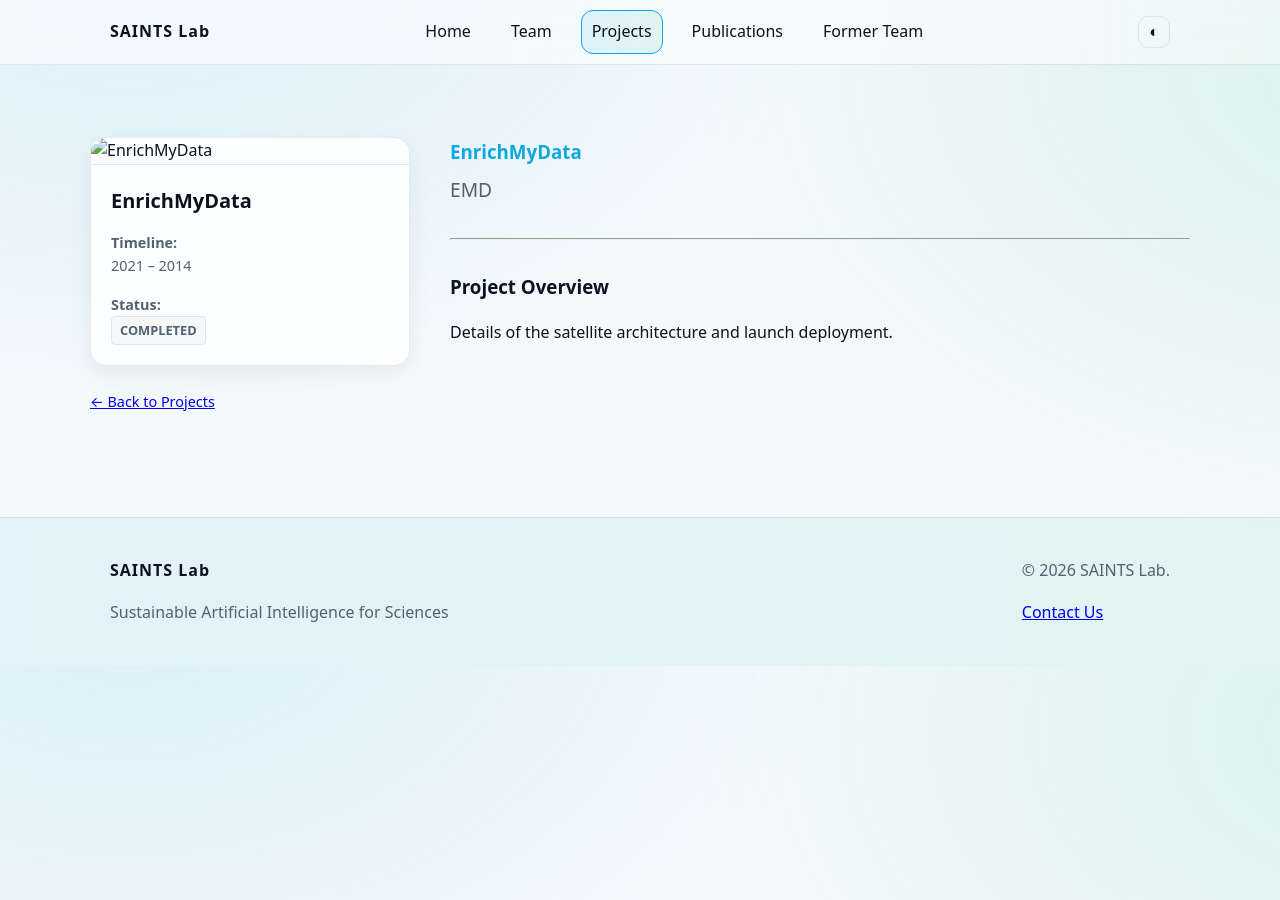
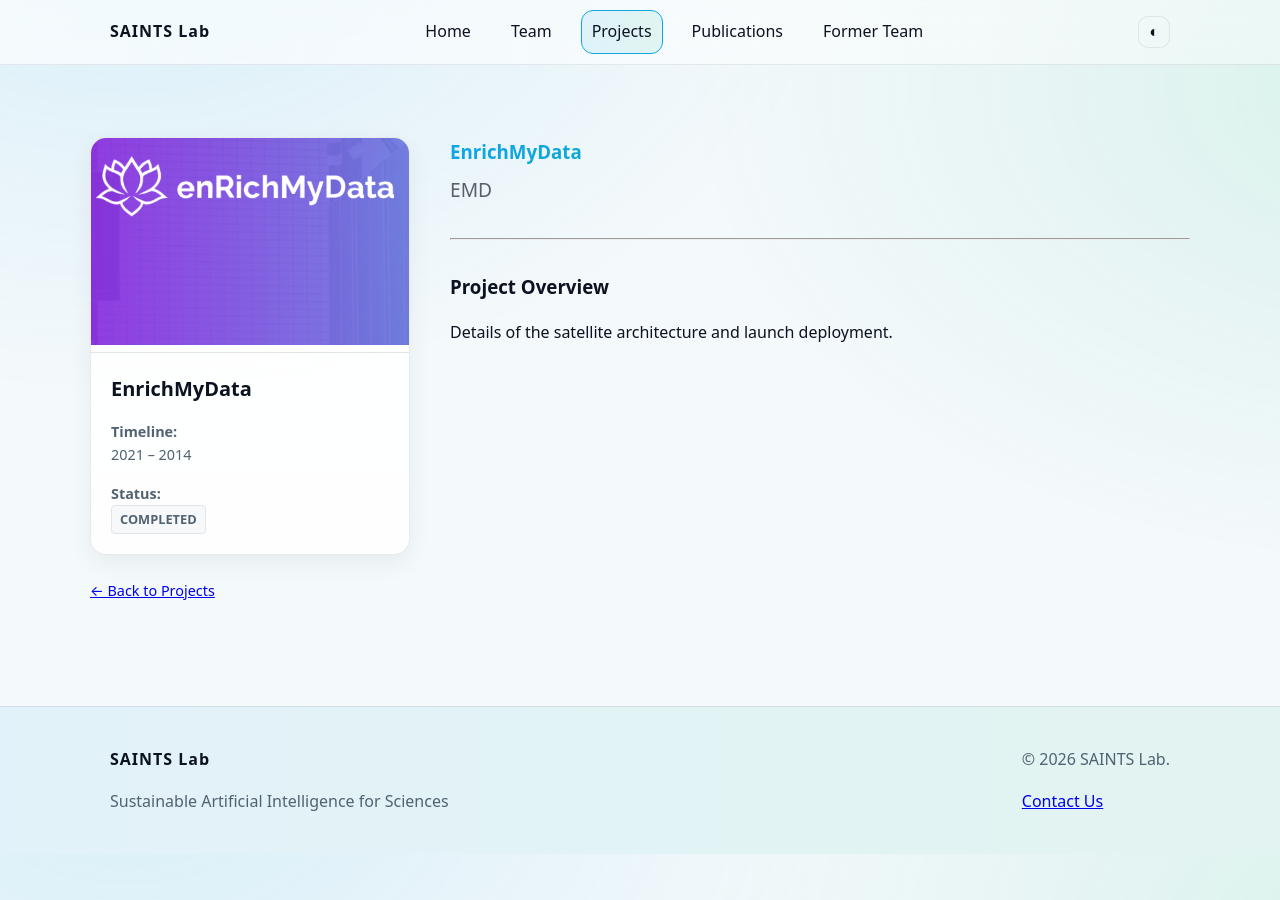
Before and after one commit to saintslab/saintslab.github.io, a Jekyll site: the page built from _projects/emd.md, in a window 1280 px wide. Built offline with Jekyll 4.4.1, drawn with Linux system fonts in a browser that asks for light colours.

Commit message:
Update emd

```diff
--- a/_projects/emd.md
+++ b/_projects/emd.md
@@ -3,7 +3,7 @@ layout: project
 title: "EnrichMyData"
 status: completed
 description: "EMD"
-image: /assets/images/projects/emd.png
+image: /assets/img/projects/emd.png
 start_year: 2021
 end_year: 2014
 ---
```
Also changed, not shown: assets/img/projects/emd.png.
